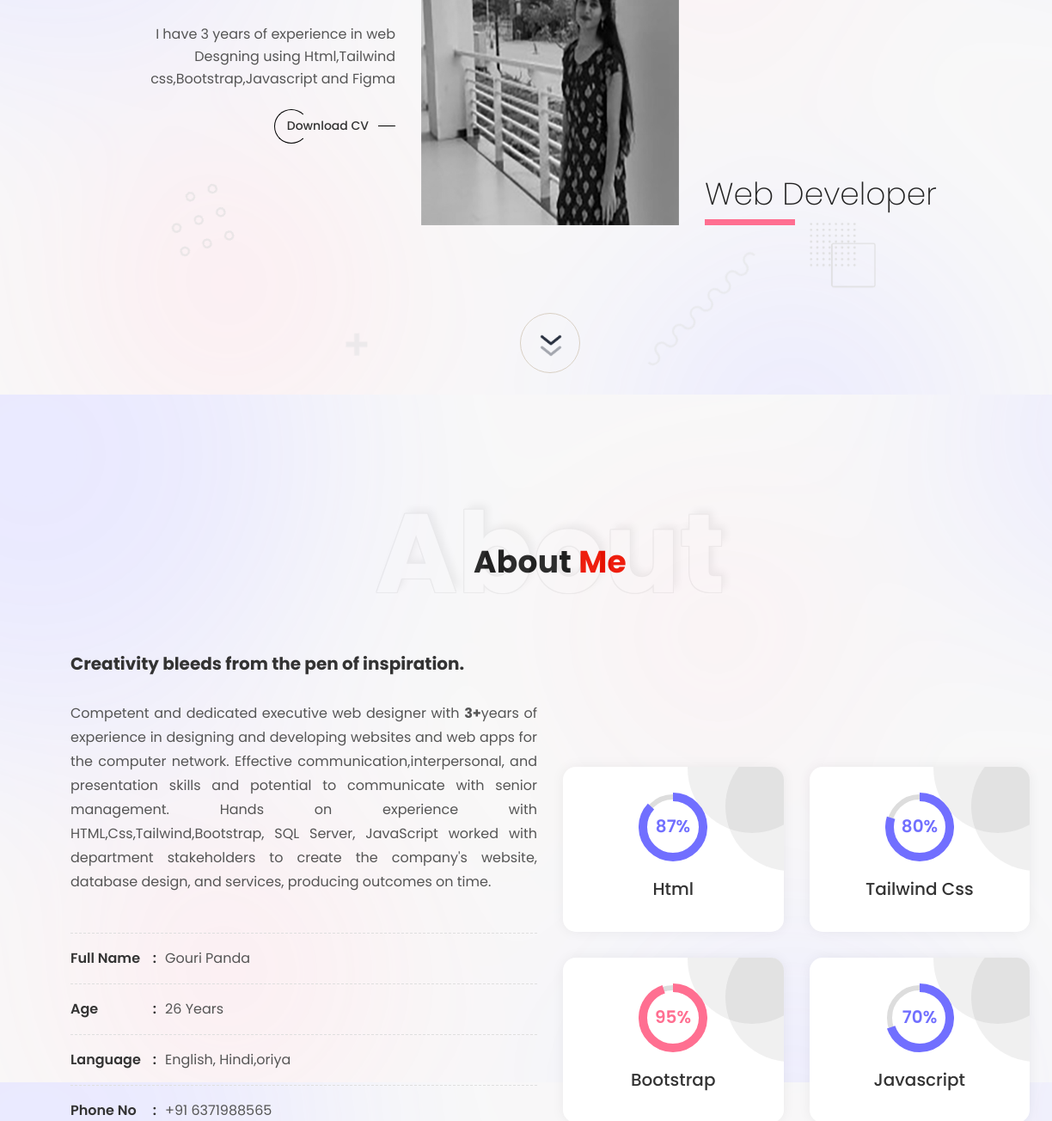
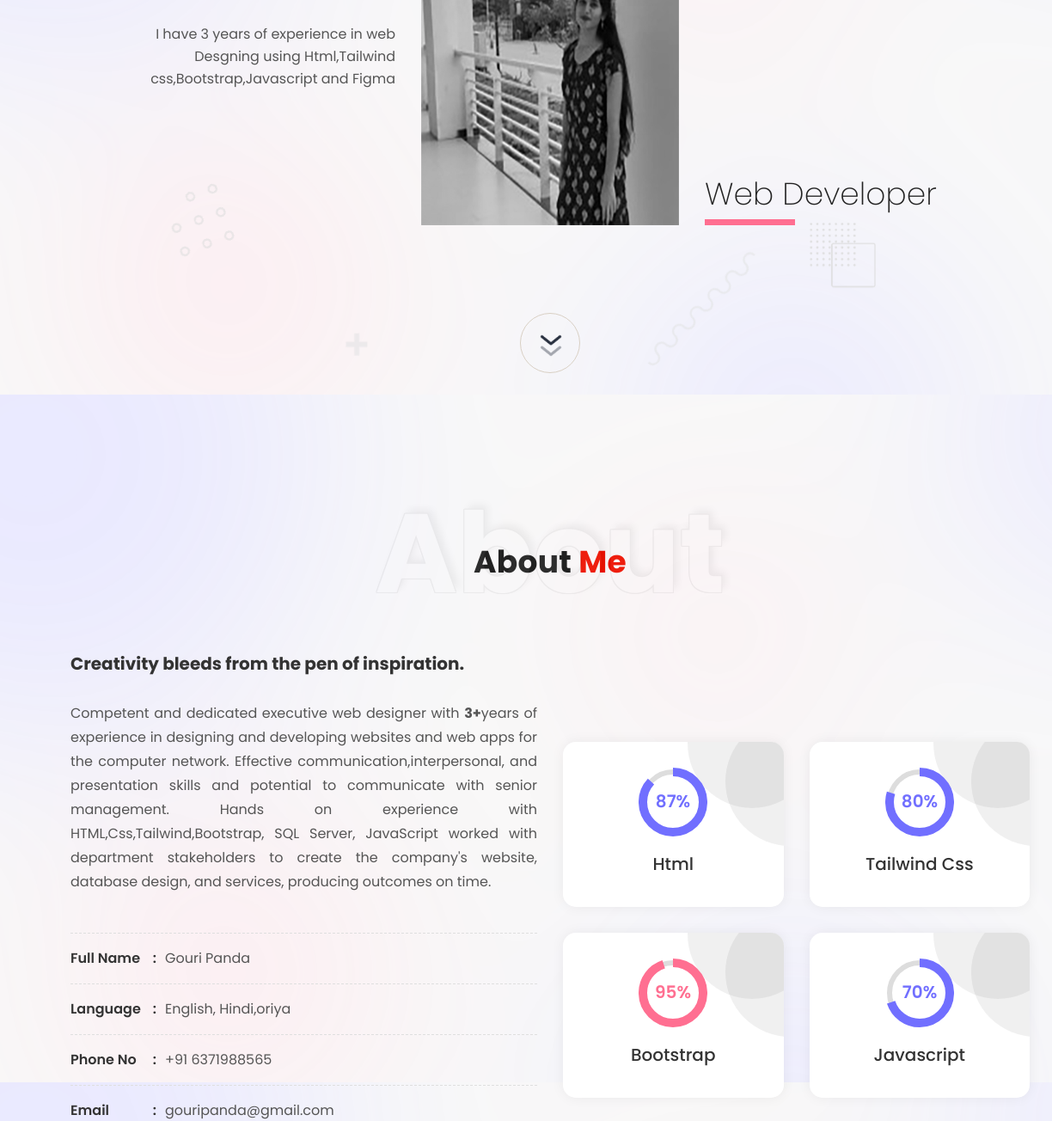
Before and after one commit to gouri123456/protfolio, a plain HTML site: page index.html in a window 1280 px wide. Shown: the part 341-1645 px from the top of the page at 86% size, 0-1224 px from the left. Drawn offline with Linux system fonts and the light colour scheme.

Commit message:
delete age

```diff
--- a/index.html
+++ b/index.html
@@ -95,9 +95,9 @@
                                     class="name">&nbsp; Gouri Panda</span></span>
                         </h2>
                         <p class="ms-hero-detail">I have 3 years of experience in web Desgning using Html,Tailwind css,Bootstrap,Javascript and Figma</p>
-                        <a href="" class="ms-learn-more-right">
+                        <!-- <a href="" class="ms-learn-more-right">
                             <span class="text">Download CV</span>
-                        </a>
+                        </a> -->
                     </div>
                     <div class="ms-hero-img">
                         <div class="ms-card" data-tilt>
@@ -142,7 +142,6 @@ services, producing outcomes on time. </p>
                         <div class="ms-about-info">
                             <ul class="m-r-30">
                                 <li><span class="title">Full Name<b>:</b></span>Gouri Panda</li>
-                                <li><span class="title">Age<b>:</b></span>26 Years</li>
                                 <li><span class="title">Language<b>:</b></span>English, Hindi,oriya</li>
                                 <li><span class="title">Phone No<b>:</b></span>+91 6371988565</li>
                                 <li><span class="title">Email<b>:</b></span>gouripanda@gmail.com</li>
```
